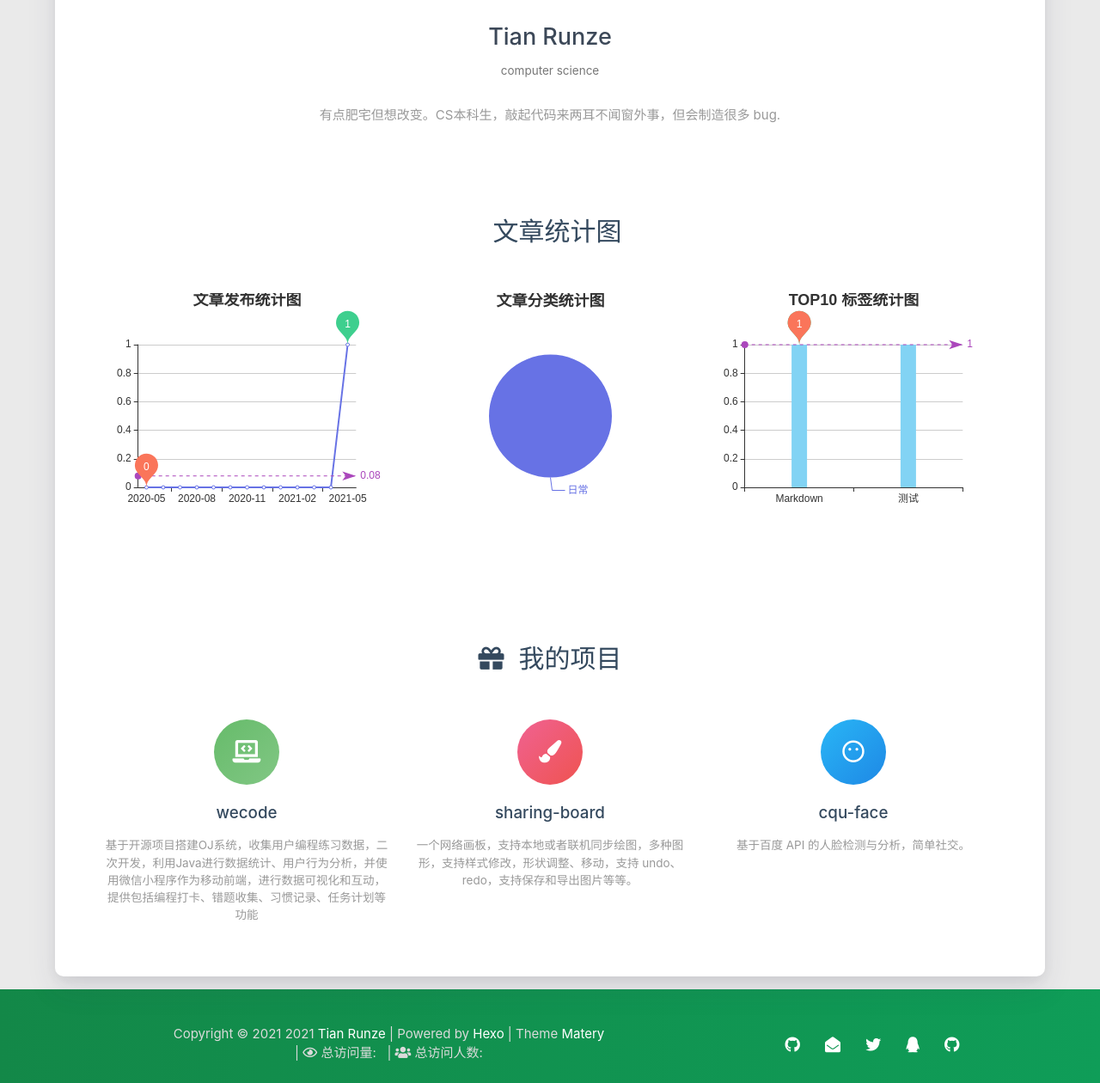
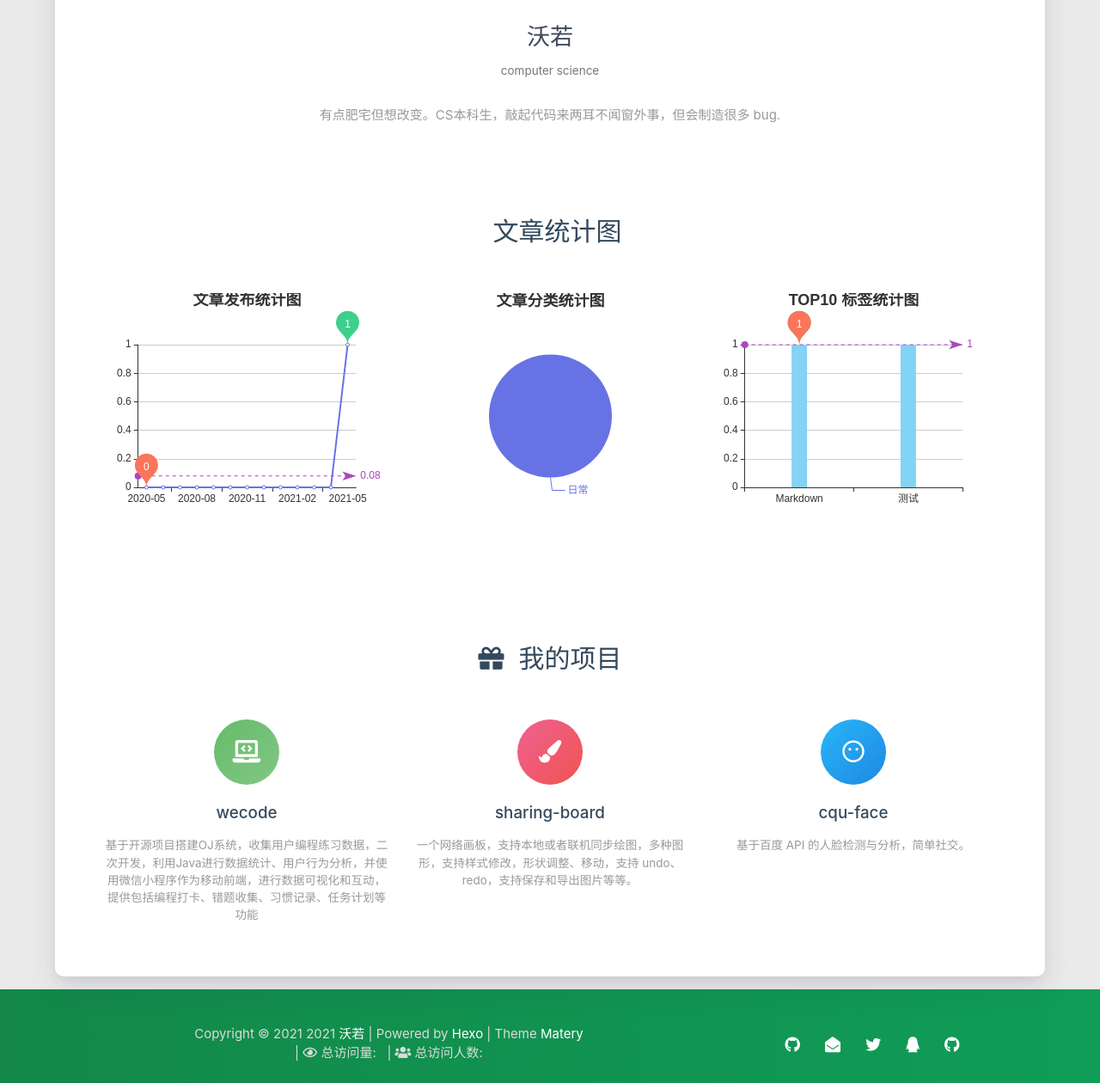
Before and after one commit to ifrozenwhale/ifrozenwhale.github.io, a plain HTML site: page about/index.html in a window 1280 px wide. Shown: the part 635-1895 px from the top of the page at 86% size. Drawn offline with nearby package versions, Linux system fonts and the light colour scheme; some packages are replaced by stand-ins of ours; a script that the page names is missing; some icons are missing.

Commit message:
Site updated: 2021-05-20 00:42:48

```diff
--- a/about/index.html
+++ b/about/index.html
@@ -393,7 +393,7 @@
                     <div class="col s12 m12 l4">
                         <div class="profile center-align">
                             <div class="avatar">
-                                <img src="/medias/avatar.jpg" alt="Tian Runze"
+                                <img src="/medias/avatar.jpg" alt="沃若"
                                      class="circle responsive-img avatar-img">
                             </div>
                             <div class="author">
@@ -420,7 +420,7 @@
 
 
                                 </div>
-                                <div class="title">Tian Runze</div>
+                                <div class="title">沃若</div>
                                 <div class="career">computer science</div>
                                 <div class="social-link hide-on-large-only" data-aos="zoom-in-left">
 
@@ -808,7 +808,7 @@
                 <span id="year">2021</span>
 
             <span id="year">2021</span>
-            <a href="/about" target="_blank">Tian Runze</a>
+            <a href="/about" target="_blank">沃若</a>
             |&nbsp;Powered by&nbsp;<a href="https://hexo.io/" target="_blank">Hexo</a>
             |&nbsp;Theme&nbsp;<a href="https://github.com/blinkfox/hexo-theme-matery" target="_blank">Matery</a>
             <br>
```
Also changed, not shown: 2021/05/19/hello-world/index.html (+1 -1 lines), 404/index.html (+1 -1 lines), archives/2021/05/index.html (+1 -1 lines), archives/2021/index.html (+1 -1 lines), archives/index.html (+1 -1 lines), categories/index.html (+1 -1 lines), categories/日常/index.html (+1 -1 lines), contact/index.html (+1 -1 lines), friends/index.html (+1 -1 lines), index.html (+1 -1 lines), tags/Markdown/index.html (+1 -1 lines), tags/index.html (+1 -1 lines), tags/测试/index.html (+1 -1 lines).
